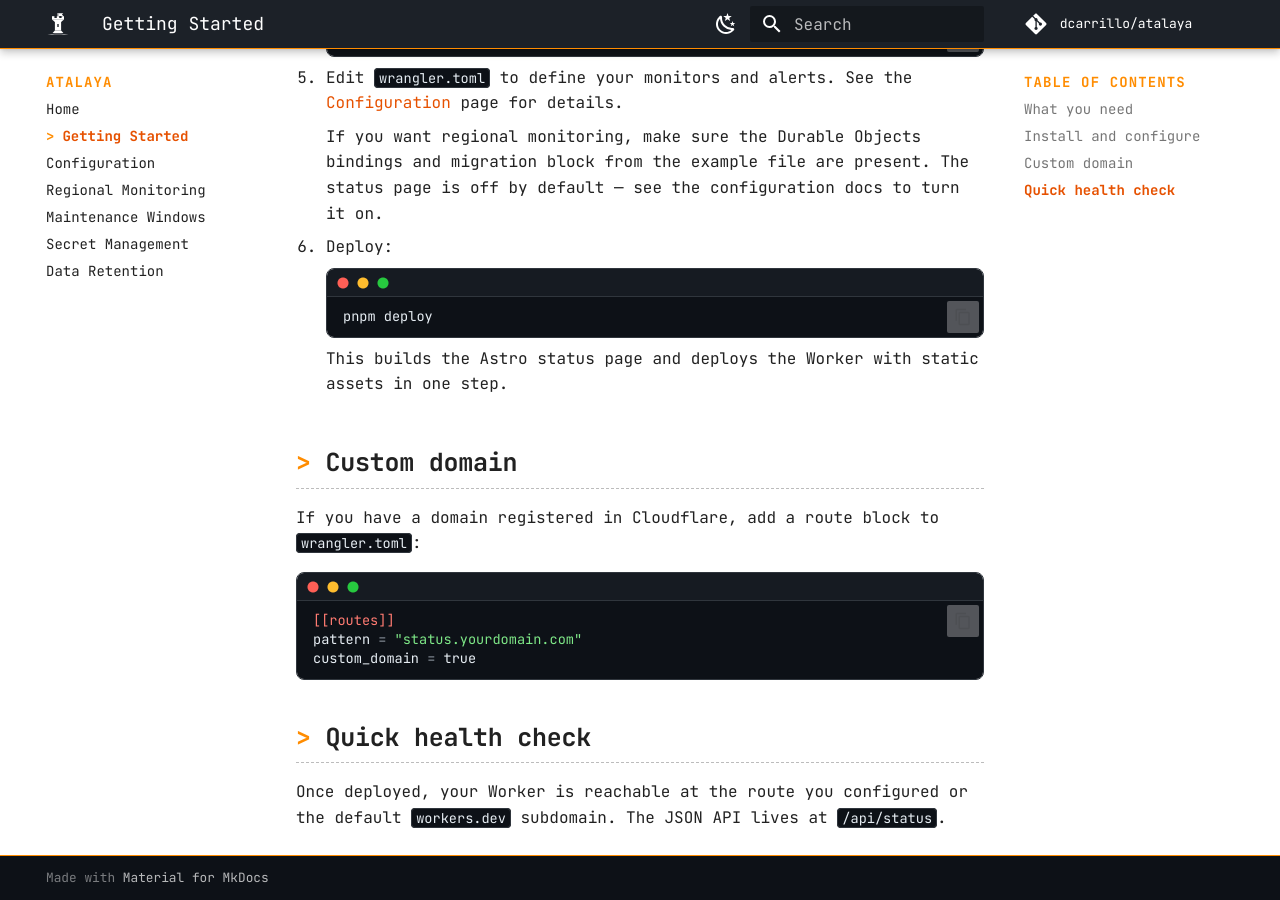
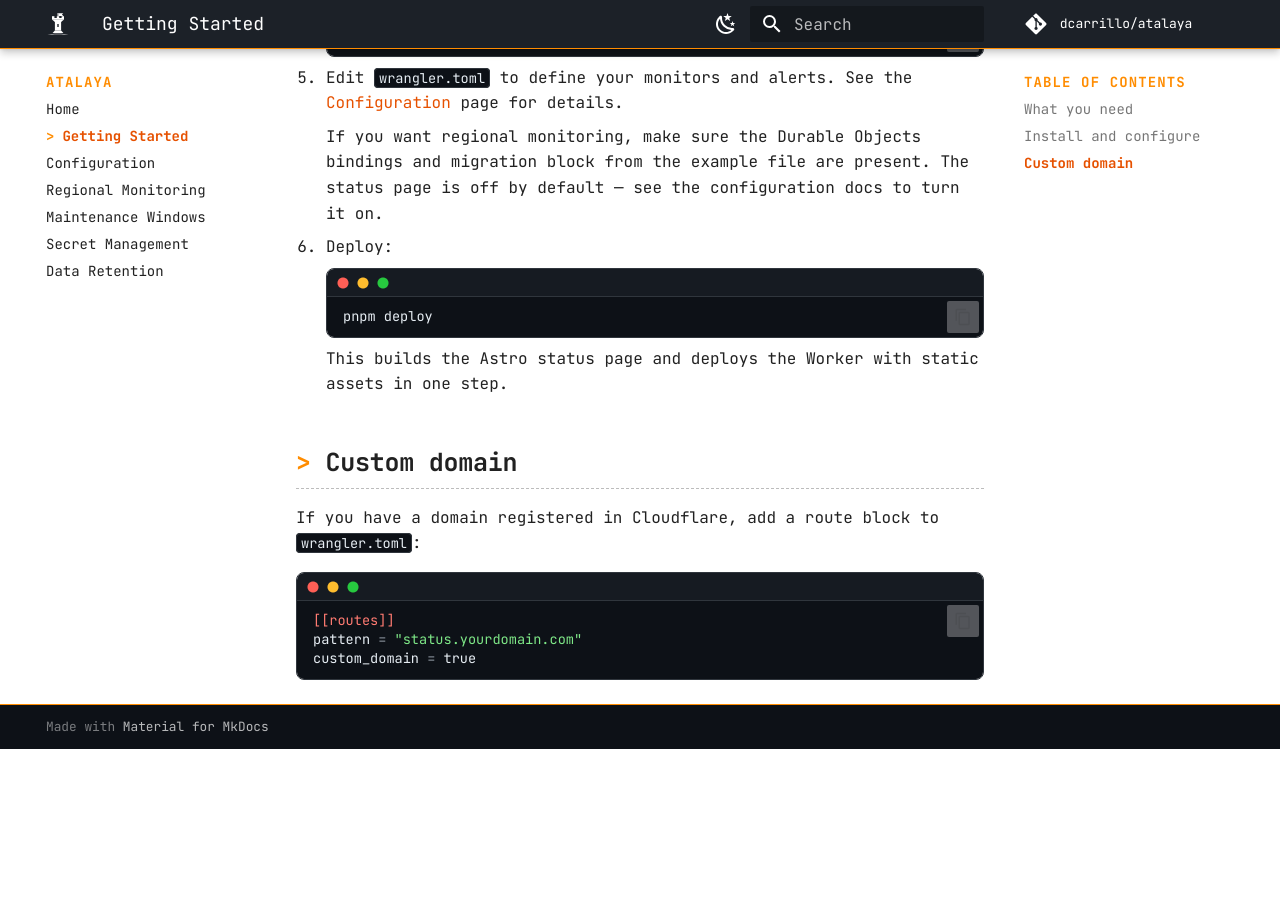
Before and after one commit to dcarrillo/docs-atalaya, an MkDocs documentation site: the page built from docs/getting-started.md, in a window 1280 px wide and 900 px high, scrolled down 907 px. Built offline with MkDocs 1.6.1 and Material for MkDocs 9.7.7, drawn with Linux system fonts in a browser that asks for light colours; comment, search, counter and statistics services are not loaded; after the commit the page ends 1656 px from its top, so only the background shows below that.

Commit message:
Remove misleading section

````diff
--- a/docs/getting-started.md
+++ b/docs/getting-started.md
@@ -58,8 +58,3 @@ If you have a domain registered in Cloudflare, add a route block to `wrangler.to
 pattern = "status.yourdomain.com"
 custom_domain = true
 ```
-
-## Quick health check
-
-Once deployed, your Worker is reachable at the route you configured or the default
-`workers.dev` subdomain. The JSON API lives at `/api/status`.
````
